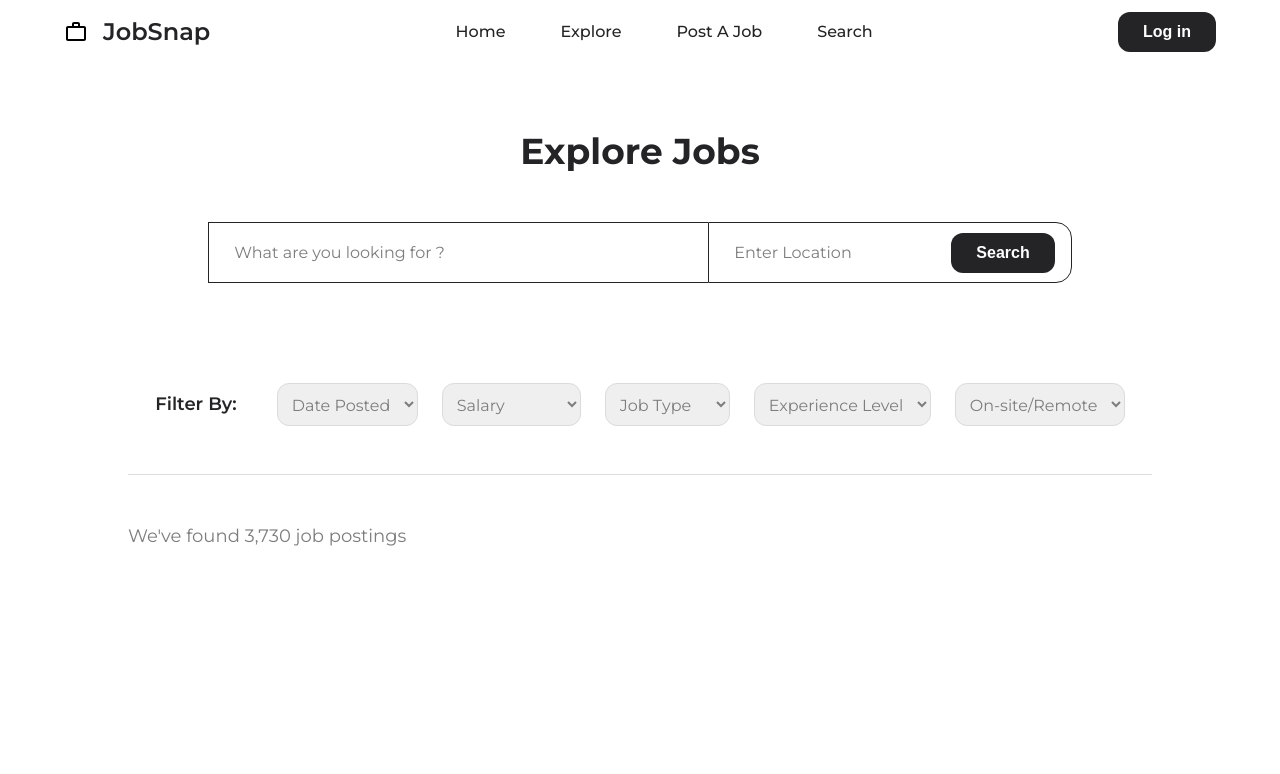
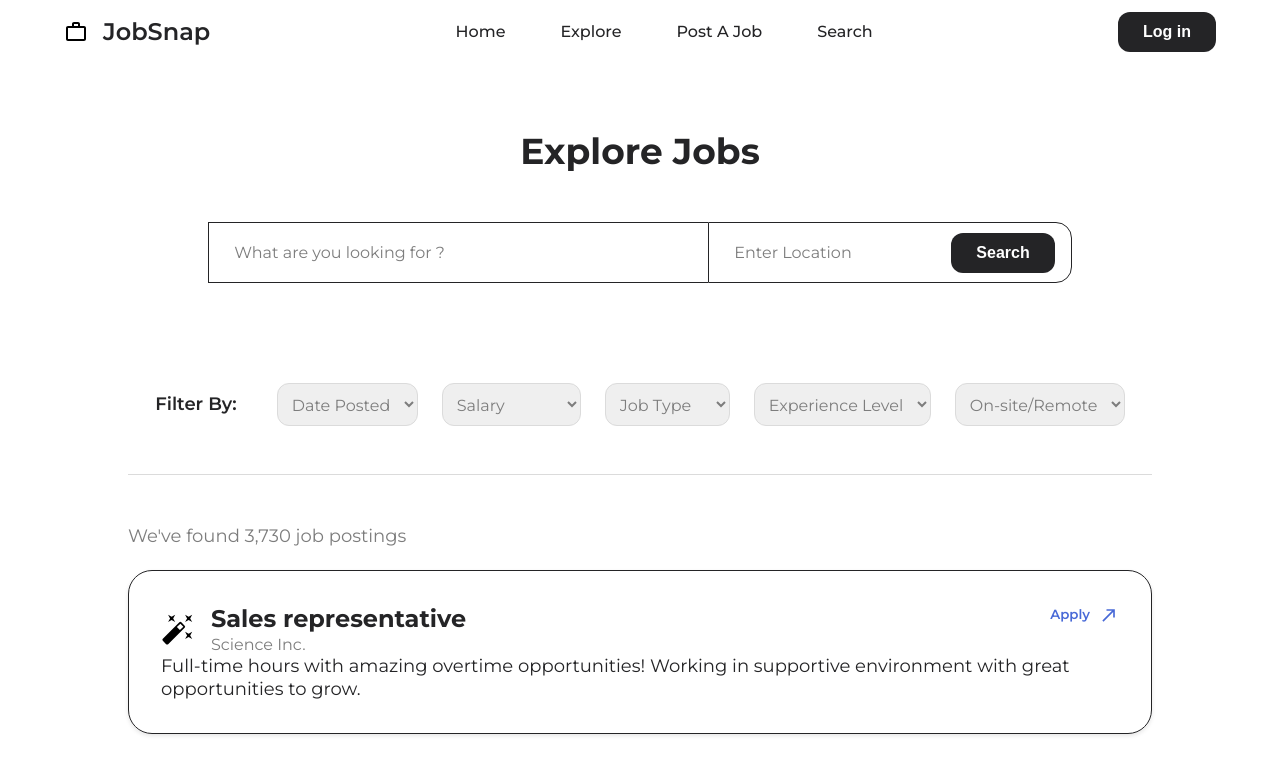
Before and after one commit to Furkan-Ozdemir/jobFinder, a React (Vite) app: page /explore in a window 1280 px wide. Shown: the top 774 px of the page. Built offline with nearby package versions, Linux system fonts and the light colour scheme.

Commit message:
Add JobCard component to Explore; implement job display and styles

```diff
--- a/src/components/Explore/Explore.tsx
+++ b/src/components/Explore/Explore.tsx
@@ -2,6 +2,7 @@ import Card from "../Card/Card";
 import Header from "../Header/Header";
 import HorizontalLine from "../HorizontalLine/HorizontalLine";
 import InlineForm from "../InlineForm/InlineForm";
+import JobCard from "../JobCard/JobCard";
 import Select from "../Select/Select";
 import "./index.scss";
 import Wallet from "/assets/images/Wallet.png";
@@ -80,7 +81,9 @@ export default function Explore() {
           <p className="explore__jobs__count">
             We've found {new Intl.NumberFormat().format(3730)} job postings
           </p>
-          <div className="explore__jobs__job"></div>
+          <div className="explore__jobs__job">
+            <JobCard />
+          </div>
         </div>
       </div>
     </>
--- /dev/null
+++ b/src/components/JobCard/JobCard.tsx
@@ -0,0 +1,44 @@
+import "./index.scss";
+
+export default function JobCard() {
+  return (
+    <div className="job-card">
+      <div className="job-card__upper">
+        <div className="job-card__upper__left">
+          <svg height={34} width={34} viewBox="0 0 24 24">
+            <path d="M0 0h24v24H0z" fill="none"></path>
+            <path d="M7.5 5.6 10 7 8.6 4.5 10 2 7.5 3.4 5 2l1.4 2.5L5 7zm12 9.8L17 14l1.4 2.5L17 19l2.5-1.4L22 19l-1.4-2.5L22 14zM22 2l-2.5 1.4L17 2l1.4 2.5L17 7l2.5-1.4L22 7l-1.4-2.5zm-7.63 5.29a.996.996 0 0 0-1.41 0L1.29 18.96a.996.996 0 0 0 0 1.41l2.34 2.34c.39.39 1.02.39 1.41 0L16.7 11.05a.996.996 0 0 0 0-1.41l-2.33-2.35zm-1.03 5.49-2.12-2.12 2.44-2.44 2.12 2.12-2.44 2.44z"></path>
+          </svg>
+          <div>
+            <div className="job-card__upper__left__job">
+              Sales representative
+            </div>
+            <div className="job-card__upper__left__company">Science Inc.</div>
+          </div>
+        </div>
+        <div className="job-card__upper__right">
+          <button>
+            <span>apply</span>
+            <svg
+              height={20}
+              width={20}
+              color="#4869d7"
+              fill="#4869d7"
+              viewBox="0 0 24 24"
+            >
+              <path fill="none" d="M0 0h24v24H0z"></path>
+              <path d="M9 5v2h6.59L4 18.59 5.41 20 17 8.41V15h2V5H9z"></path>
+            </svg>
+          </button>
+        </div>
+      </div>
+      <div className="job-card__lower">
+        <div className="job-card__lower__description">
+          Full-time hours with amazing overtime opportunities! Working in
+          supportive environment with great opportunities to grow.
+        </div>
+        <div className="job-card__lower__tags"></div>
+      </div>
+    </div>
+  );
+}
--- /dev/null
+++ b/src/components/JobCard/index.scss
@@ -0,0 +1,55 @@
+.job-card {
+  border-radius: 2.4rem;
+  border: 0.1rem solid var(--black);
+  box-shadow: 0 0.2rem 0.4rem rgba(0, 0, 0, 0.1);
+  padding: 3.2rem;
+  &__upper {
+    display: flex;
+    justify-content: space-between;
+
+    &__left {
+      display: flex;
+      align-items: center;
+      gap: 1.6rem;
+
+      &__job {
+        color: var(--black);
+        font-weight: 700;
+        font-size: 2.4rem;
+        line-height: 3.1rem;
+      }
+
+      &__company {
+        color: var(--gray);
+        font-size: 1.6rem;
+        line-height: 2.1rem;
+      }
+    }
+
+    &__right {
+      button {
+        display: flex;
+        align-items: center;
+        justify-content: center;
+        gap: 0.9rem;
+        border: 0;
+        outline: none;
+        background-color: transparent;
+        text-transform: capitalize;
+        color: #4869d7;
+        font-family: "Montserrat", sans-serif;
+        line-height: 2.3rem;
+        font-weight: 600;
+        cursor: pointer;
+      }
+    }
+  }
+
+  &__lower {
+    &__description {
+      font-size: 1.8rem;
+      line-height: 2.3rem;
+      color: var(--black);
+    }
+  }
+}
```
